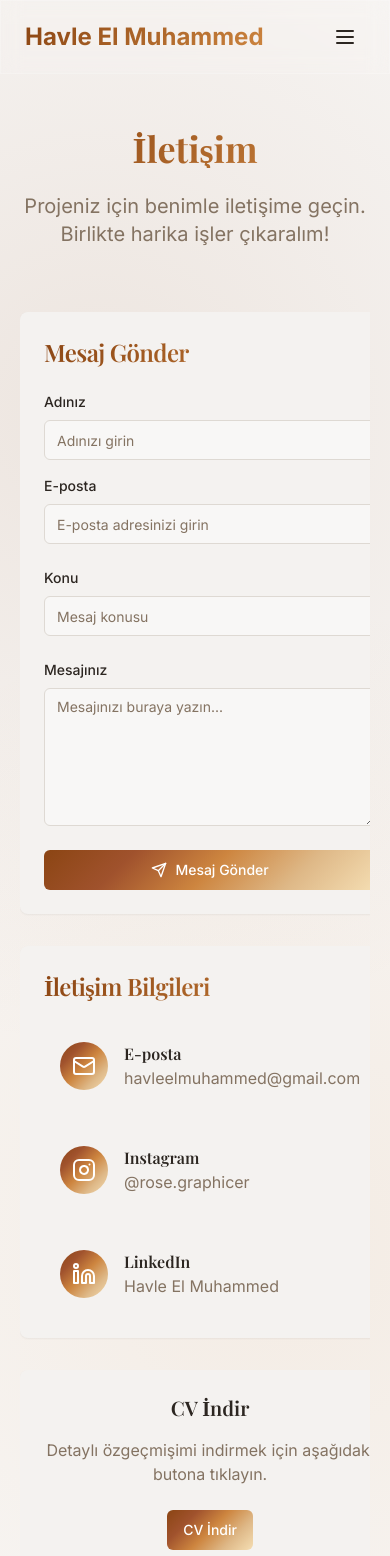
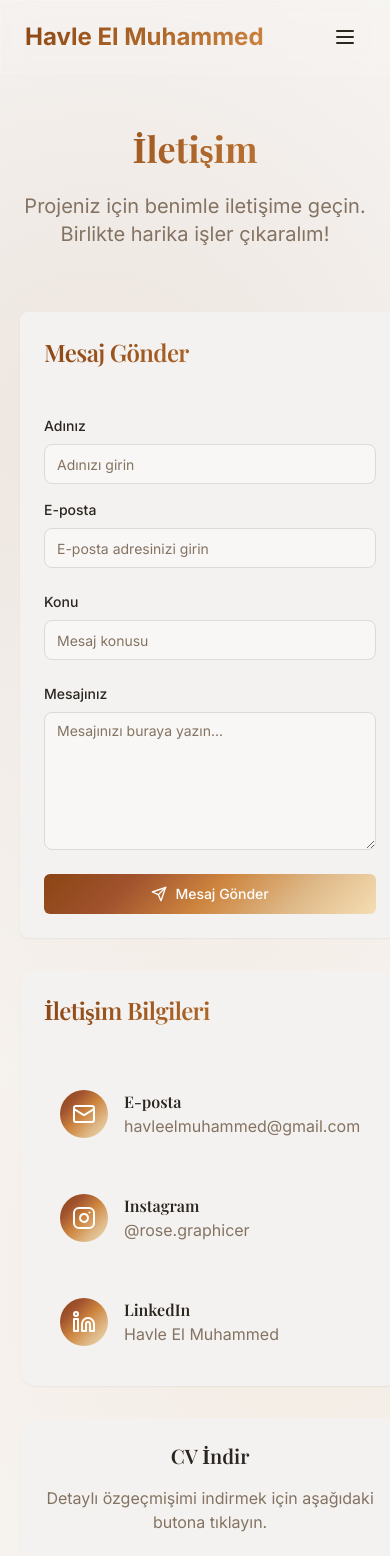
Before and after one commit to HuzeyfeEM/havle-portfolio, a React (Vite) app: page /iletisim in a window 390 px wide. Shown: the top 1556 px of the page. Built offline with nearby package versions, Linux system fonts and the light colour scheme.

Commit message:
ContactPage responsive ve görsel iyileştirme

```diff
--- a/src/pages/ContactPage.jsx
+++ b/src/pages/ContactPage.jsx
@@ -119,7 +119,7 @@ const ContactPage = () => {
             </p>
           </motion.div>
 
-          <div className="grid lg:grid-cols-2 gap-8 sm:gap-12 min-w-0 overflow-x-auto">
+          <div className="grid lg:grid-cols-2 gap-8 sm:gap-12 min-w-0">
             <motion.div
               initial={{ opacity: 0, x: -50 }}
               animate={{ opacity: 1, x: 0 }}
@@ -132,7 +132,7 @@ const ContactPage = () => {
                     Mesaj Gönder
                   </CardTitle>
                 </CardHeader>
-                <CardContent>
+                <CardContent className="p-6">
                   <form onSubmit={handleSubmit} className="space-y-6">
                     <div className="grid md:grid-cols-2 gap-4 min-w-0">
                       <div>
@@ -140,6 +140,7 @@ const ContactPage = () => {
                           Adınız
                         </label>
                         <Input
+                          className="rounded-lg"
                           id="name"
                           name="name"
                           value={formData.name}
@@ -153,6 +154,7 @@ const ContactPage = () => {
                           E-posta
                         </label>
                         <Input
+                          className="rounded-lg"
                           id="email"
                           type="email"
                           name="email"
@@ -168,6 +170,7 @@ const ContactPage = () => {
                         Konu
                       </label>
                       <Input
+                        className="rounded-lg"
                         id="subject"
                         name="subject"
                         value={formData.subject}
@@ -181,6 +184,7 @@ const ContactPage = () => {
                         Mesajınız
                       </label>
                       <Textarea
+                        className="rounded-lg"
                         id="message"
                         name="message"
                         value={formData.message}
@@ -205,13 +209,13 @@ const ContactPage = () => {
               transition={{ duration: 0.8, delay: 0.4 }}
               className="flex flex-col items-center space-y-8"
             >
-              <Card className="glass-effect border-0 w-full max-w-md">
+              <Card className="glass-effect border-0 w-full max-w-md rounded-2xl">
                 <CardHeader>
                   <CardTitle className="text-2xl text-gradient">
                     İletişim Bilgileri
                   </CardTitle>
                 </CardHeader>
-                <CardContent className="space-y-6">
+                <CardContent className="space-y-6 p-6">
                   {contactInfo.map((info, index) => (
                     <motion.a
                       key={index}
@@ -233,7 +237,7 @@ const ContactPage = () => {
                 </CardContent>
               </Card>
 
-              <Card className="glass-effect border-0 w-full max-w-md">
+              <Card className="glass-effect border-0 w-full max-w-md rounded-2xl">
                 <CardContent className="p-6 text-center">
                   <h3 className="text-xl font-semibold mb-4">CV İndir</h3>
                   <p className="text-muted-foreground mb-6">
```
